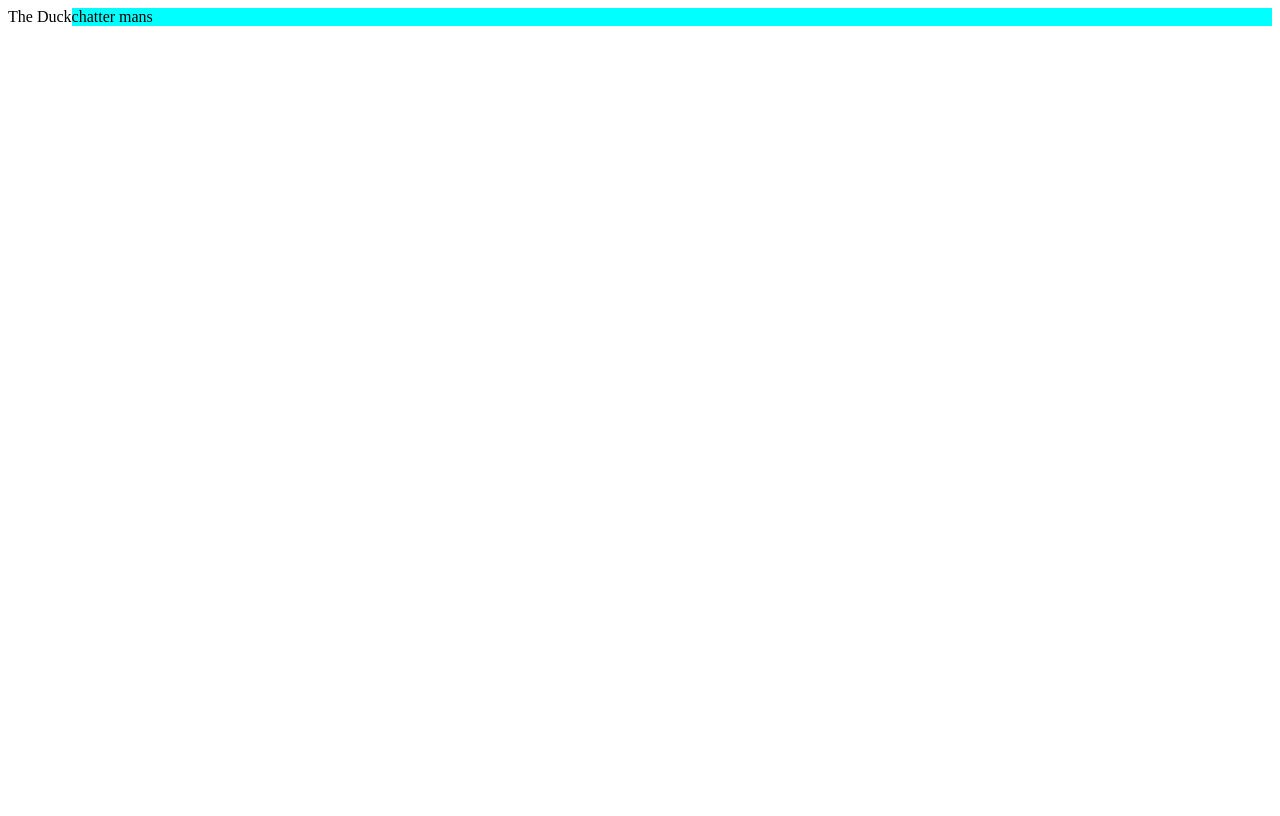
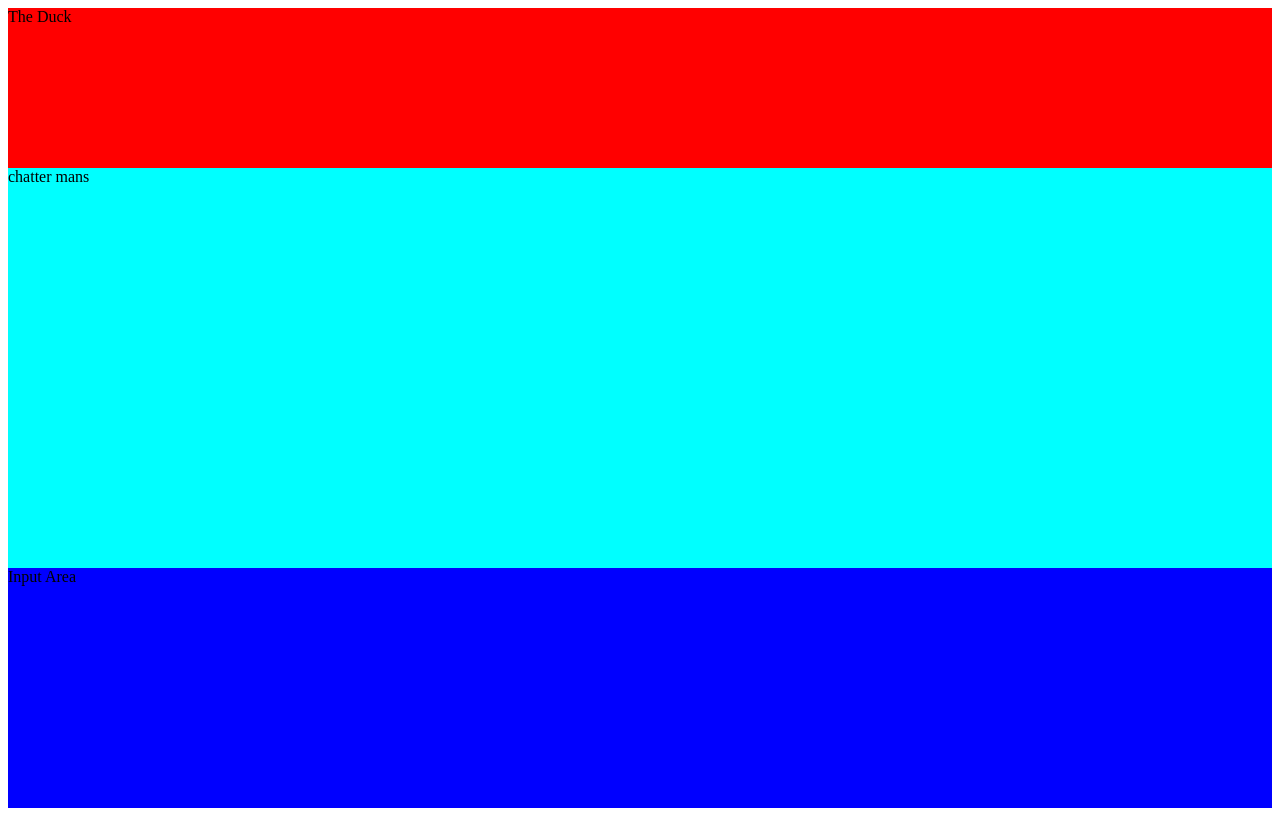
Before and after one commit to Syed-AbdulMoeed/Practice, a React (Vite) app in the folder web_dev_practice/Express/vite-project/: page / in a window 1280 px wide. Built offline with nearby package versions, Linux system fonts and the light colour scheme.

Commit message:
added the new components

```diff
--- a/web_dev_practice/Express/vite-project/src/App.css
+++ b/web_dev_practice/Express/vite-project/src/App.css
@@ -1,16 +1,25 @@
 .main-container {
+    height: 100vb;
+    margin: 0;
+    padding: 0;
     display: flex;
+    flex-direction: column;
 }
 
 
-.head {
+.chat-header {
     flex: 2;
     background-color: red;
 }
 
 
 .chat-area {
-    flex: 1;
+    flex: 5;
     background-color: aqua;
 
 }
+
+.input-area {
+    flex: 3;
+    background-color: blue;
+}
--- a/web_dev_practice/Express/vite-project/src/App.jsx
+++ b/web_dev_practice/Express/vite-project/src/App.jsx
@@ -1,11 +1,13 @@
 import Header from './header.jsx'
 import ChatArea from './ChatArea.jsx'
+import InputArea from './InputArea.jsx'
 import './App.css'
 
 function App(){
     return <div className="main-container">
         <Header/>
         <ChatArea/>
+        <InputArea/>
         </div>
 }
 
```
